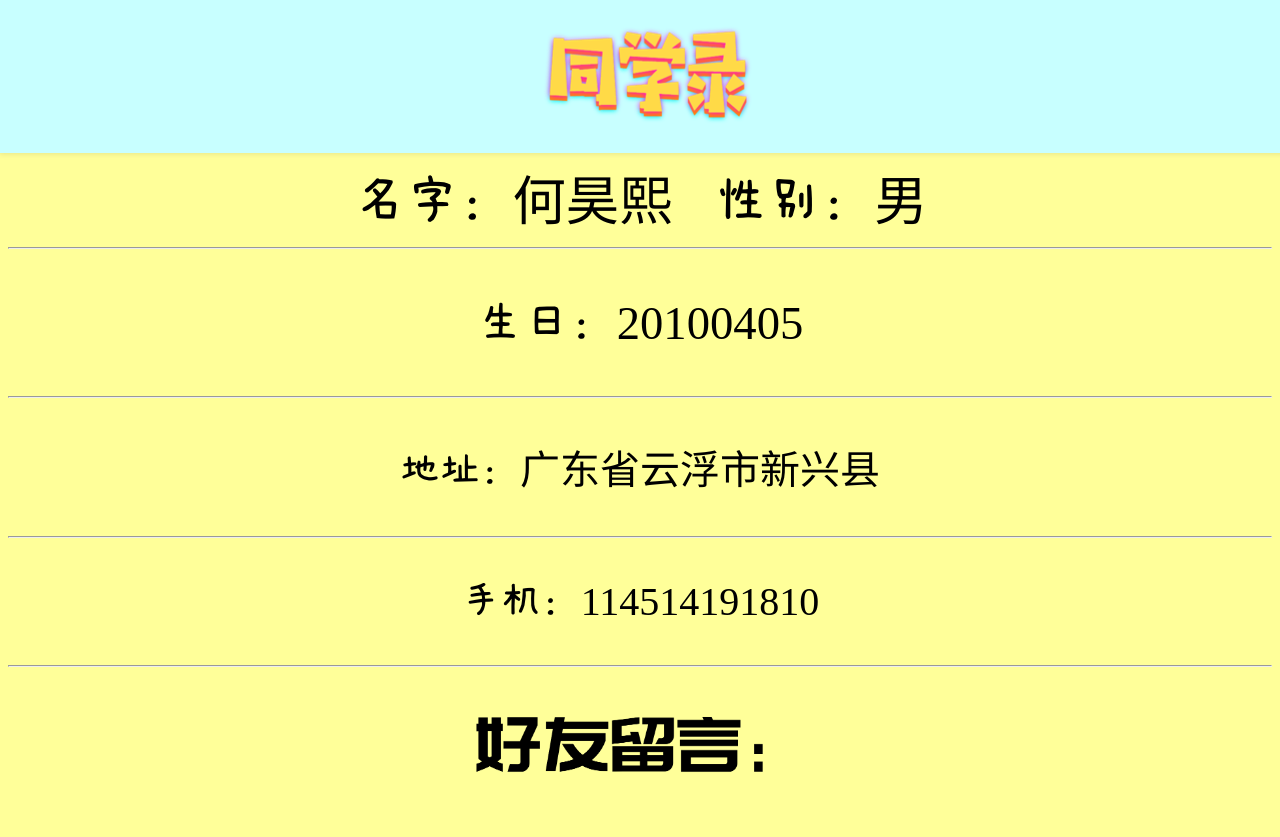
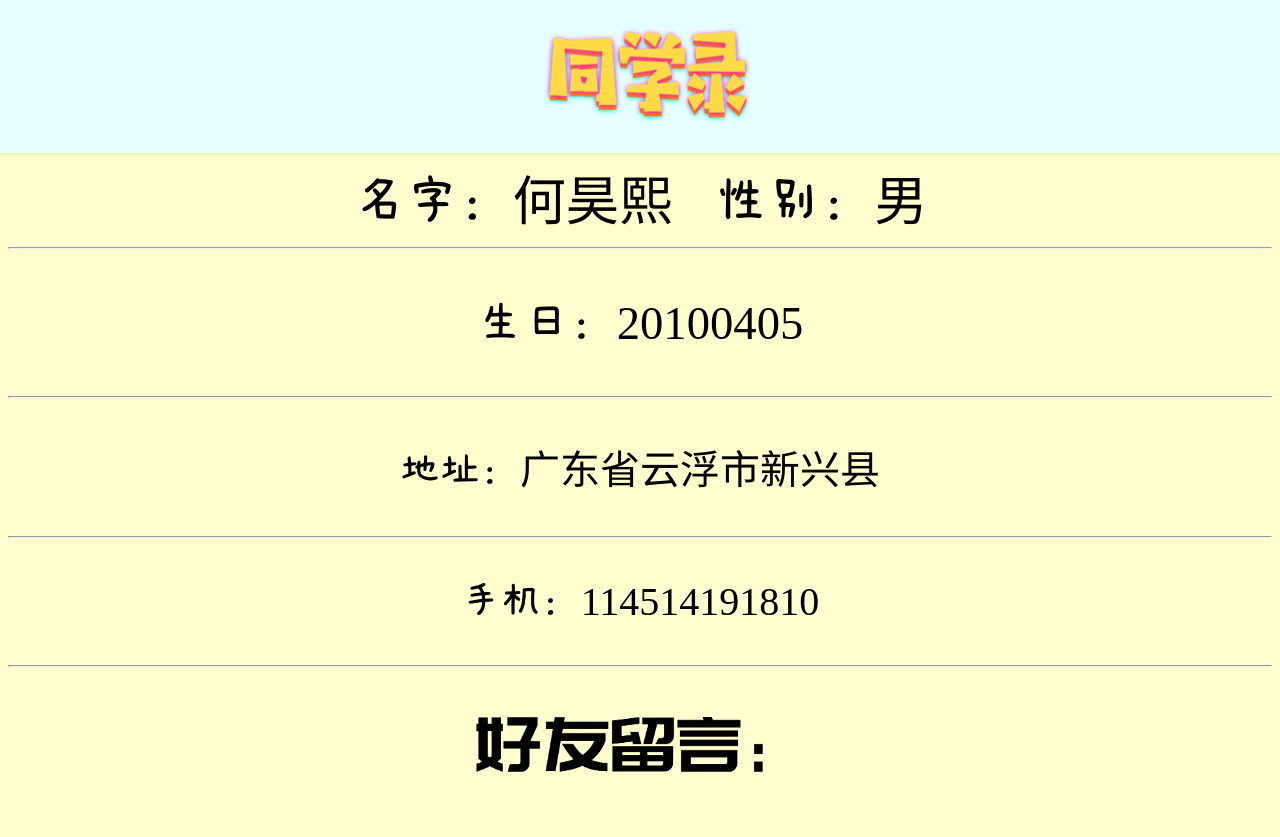
Before and after one commit to xiaoqiclock/xiaoqiclock.github.io, a plain HTML site: page stu/test.html in a window 1280 px wide. Shown: the top 837 px of the page. Drawn offline with Linux system fonts and the light colour scheme; a web font is replaced by a local one.

Commit message:
Update test.html

```diff
--- a/stu/test.html
+++ b/stu/test.html
@@ -26,7 +26,7 @@
         top: 0;
         left: 0;
         width: 100%;
-        background-color: #C8FFFF;
+        background-color: #E6FFFF;
         padding: 5px;
         box-shadow: 0px 0px 6px 1px rgba(0,0,0,0.1);
       }
@@ -69,7 +69,7 @@
 }
     </style>
   </head>
-  <body style="background-color: #FFFF99">
+  <body style="background-color: #FFFFD0">
     <div class="style1">
     <div class="fixed-top">
       <p class="style1"><img src="图片5.png" width="217" height="107"></p>
```
